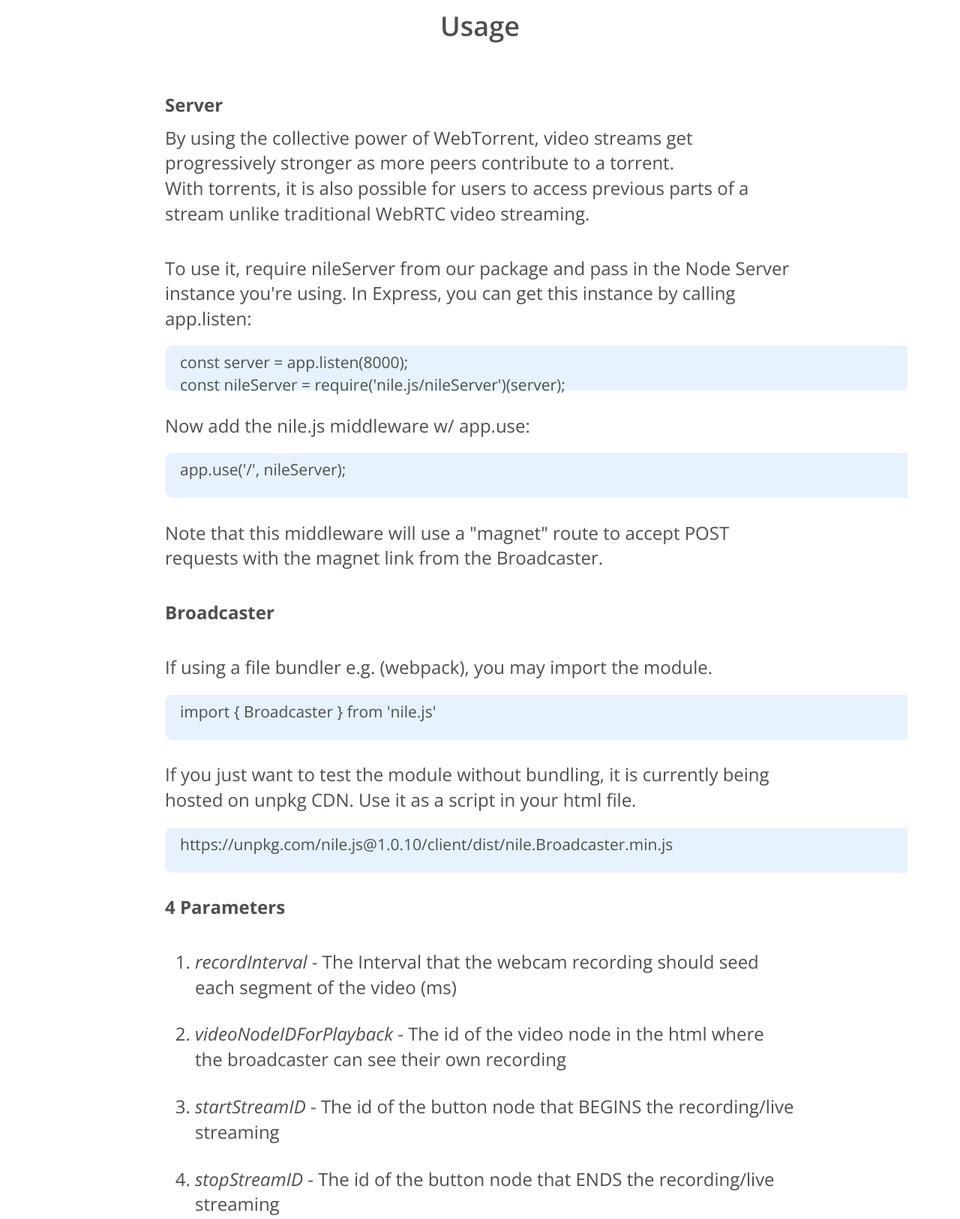
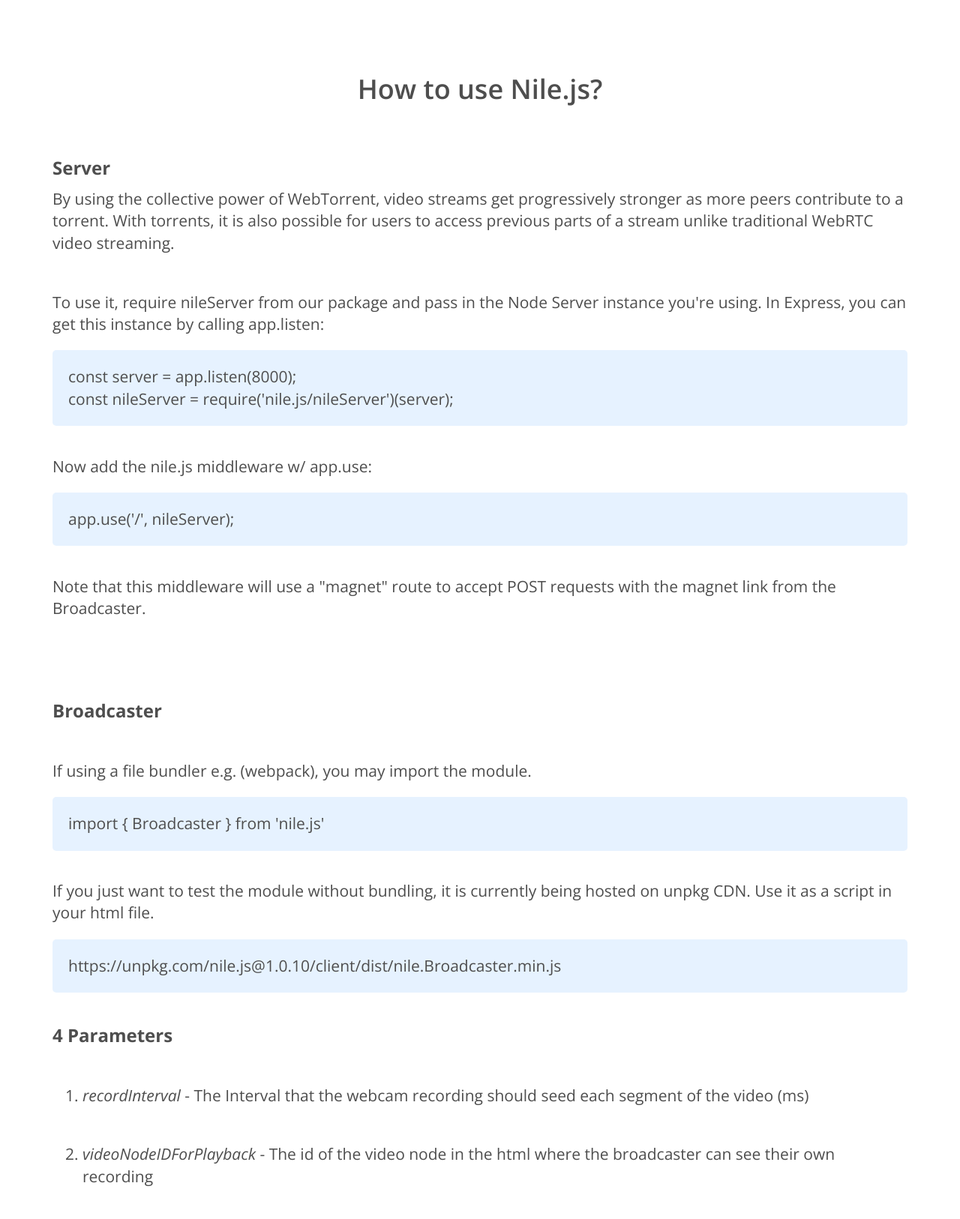
Before and after one commit to gitsummore/nile-is-landing, a website: page docs.html in a window 1280 px wide. Shown: the part 960-2586 px from the top of the page at 75% size. Drawn offline with nearby package versions, Linux system fonts and the light colour scheme; some packages are replaced by stand-ins of ours; a script that the page names is missing.

Commit message:
removed demo, fixed docs for mobile, and add names to homepage

```diff
--- a/css/main.css
+++ b/css/main.css
@@ -368,6 +368,14 @@
   display: inline-block;
 }
 
+.lkin:hover {
+  color: white;
+}
+
+.lkbutt {
+  color: goldenrod;
+}
+
 /*************************
 ********* Demo CSS ******
 **************************/
@@ -559,18 +567,16 @@
 }
 
 .code {
-  margin-right: 300px;
-  margin-left: 150px;
-  border-radius: 10px;
-  height: 60px;
-  width: 1150px;
+  position: relative;
+  height: 3%;
+  width: 100%;
   background-color: #e6f2ff;
+  border-radius: 5px;
 }
 
 .codeContent {
-  margin-top: 20px;
-  margin-left: 20px;
-  padding-top: 8px;
+  position: relative;
+  padding: 1em;
 }
 
 .skill-wrap {
--- a/docs.html
+++ b/docs.html
@@ -35,7 +35,6 @@
 				<div class="collapse navbar-collapse navbar-right">
 					<ul class="nav navbar-nav">
 						<li><a href="https://nilejs.com/index.html">Home</a></li>
-						<li><a href="https://nilejs.com/demo.html">Demo</a></li>
 						<li class="active"><a href="https://nilejs.com/docs.html">Getting Started</a></li>
 						<li><a href="https://github.com/gitsummore/nile.js" target="_blank">Github</a></li>
 					</ul>
@@ -51,11 +50,11 @@
 	<section id="docs">
 		<div class="container">
 			<div class="skill-wrap clearfix">
-
+				<h1 style="color:#4e4e4e; text-align: center">What is Nile.js?</h1><br/><br/>
 				<div class="center wow fadeInDown">
 					<p class="docsHeaders">Why WebTorrent?</p>
 					<p class="lead">By using the collective power of WebTorrent, video streams get progressively stronger as more peers contribute to a
-						torrent. <br> With torrents, it is also possible for users to access previous parts of a stream unlike traditional
+						torrent. With torrents, it is also possible for users to access previous parts of a stream unlike traditional
 						WebRTC video streaming. </p>
 				</div>
 
@@ -79,88 +78,104 @@
 			</div>
 		</div>
 	</section>
+	<!--docs-->
+
 	<hr>
 	<section id="docs">
 		<div class="container">
 			<div class="skill-wrap clearfix lead">
-
-				<h1 style="color:#4e4e4e; text-align: center">Usage</h1>
+				<h1 style="color:#4e4e4e; text-align: center">How to use Nile.js?</h1>
 
 				<br>
 				<br>
-				<p class="docsHeaders usage"><b>Server</b></p>
-				<p class="usage">By using the collective power of WebTorrent, video streams get progressively stronger as more peers contribute to a torrent.
-					<br> With torrents, it is also possible for users to access previous parts of a stream unlike traditional WebRTC video
-					streaming.
+				<div class="center wow fadeInDown" style="text-align: left">
+					<p class="docsHeaders"><b>Server</b></p>
+					<p class="lead">By using the collective power of WebTorrent, video streams get progressively stronger as more peers contribute to a
+						torrent. With torrents, it is also possible for users to access previous parts of a stream unlike traditional WebRTC
+						video streaming.
 					</p>
 					<br>
-				<p class="usage">To use it, require nileServer from our package and pass in the Node Server instance you're using. In Express, you can
+					<p class="lead">To use it, require nileServer from our package and pass in the Node Server instance you're using. In Express, you can
 						get this instance by calling app.listen:</p>
 					<div class="code">
 						<p class="codeContent">const server = app.listen(8000);<br>const nileServer = require('nile.js/nileServer')(server);</p>
 					</div>
 					<br>
-				<p class="usage">Now add the nile.js middleware w/ app.use:</p>
+					<p class="lead">Now add the nile.js middleware w/ app.use:</p>
 					<div class="code">
 						<p class="codeContent">app.use('/', nileServer);</p>
 					</div>
 					<br>
-				<p class="usage">Note that this middleware will use a "magnet" route to accept POST requests with the magnet link from the Broadcaster.</p>
+					<p class="lead">Note that this middleware will use a "magnet" route to accept POST requests with the magnet link from the Broadcaster.</p>
 
+				</div>
+				<!--center wow fadeInDown-->
 				<br>
 
-			<p class="docsHeaders usage"><b>Broadcaster</b></p><br>
-			<p class="usage">If using a file bundler e.g. (webpack), you may import the module.</p>
+				<!--Broadcaster Start-->
+				<div class="center wow fadeInDown" style="text-align: left">
+					<p class="docsHeaders lead"><b>Broadcaster</b></p><br>
+					<p class="lead">If using a file bundler e.g. (webpack), you may import the module.</p>
 					<div class="code">
 						<p class="codeContent">import { Broadcaster } from 'nile.js'</p>
 					</div>
 					<br>
-			<p class="usage">If you just want to test the module without bundling, it is currently being hosted on unpkg CDN. Use it as a script in
-				your html file.</p>
+					<p class="lead">If you just want to test the module without bundling, it is currently being hosted on unpkg CDN. Use it as a script
+						in your html file.</p>
 					<div class="code">
 						<p class="codeContent">https://unpkg.com/nile.js@1.0.10/client/dist/nile.Broadcaster.min.js</p>
 					</div>
 					<br>
 
-			<p class="docsHeaders usage"><b>4 Parameters</b></p><br>
+					<p class="docsHeaders lead"><b>4 Parameters</b></p><br>
 					<ol>
-				<li class="usage"><i>recordInterval</i> - The Interval that the webcam recording should seed each segment of the video (ms)</li><br>
-				<li class="usage"><i>videoNodeIDForPlayback</i> - The id of the video node in the html where the broadcaster can see their own recording</li><br>
-				<li class="usage"><i>startStreamID</i> - The id of the button node that BEGINS the recording/live streaming</li><br>
-				<li class="usage"><i>stopStreamID</i> - The id of the button node that ENDS the recording/live streaming</li><br>
+						<li class="lead"><i>recordInterval</i> - The Interval that the webcam recording should seed each segment of the video (ms)</li><br>
+						<li class="lead"><i>videoNodeIDForPlayback</i> - The id of the video node in the html where the broadcaster can see their own recording</li><br>
+						<li class="lead"><i>startStreamID</i> - The id of the button node that BEGINS the recording/live streaming</li><br>
+						<li class="lead"><i>stopStreamID</i> - The id of the button node that ENDS the recording/live streaming</li><br>
 					</ol>
-			<p class="usage">The Broadcaster object is used to stream video to a torrent and send the torrent link to the server and then to the network
-				of viewers.</p><br>
-			<p class="usage">Because torrents are immutable, we approximate streaming with torrents by setting a recordInterval, in milliseconds. This
-				sets how long each clip will be before being sent via torrent. From our experience, we recommend an interval 6000-10000
+					<p class="lead">The Broadcaster object is used to stream video to a torrent and send the torrent link to the server and then to the
+						network of viewers.</p><br>
+					<p class="lead">Because torrents are immutable, we approximate streaming with torrents by setting a recordInterval, in milliseconds.
+						This sets how long each clip will be before being sent via torrent. From our experience, we recommend an interval 6000-10000
 						(6-10 seconds).</p><br>
-			<p class="usage">Next, pass in the ID of the video tag you'd like to view your recording playback from as well as button IDs for the starting
-				and stopping the stream.</p><br>
-			<p class="docsHeaders usage"><b>Example</b></p>
+					<p class="lead">Next, pass in the ID of the video tag you'd like to view your recording playback from as well as button IDs for the
+						starting and stopping the stream.</p><br>
+
+					<p class="docsHeaders lead"><b>Example</b></p>
 					<div class="code">
 						<p class="codeContent">const broadcaster = new Broadcaster(8000, 'video', 'button-play-gum', 'button-stop-gum');</p>
 					</div><br>
-			<p class="docsHeaders usage"><b>Viewer</b></p><br>
-			<p class="usage">If using a file bundler e.g. (webpack), you may import the module.</p>
+				</div>
+
+				<!--Viewer Start-->
+				<div class="center wow fadeInDown" style="text-align: left">
+					<p class="docsHeaders lead"><b>Viewer</b></p><br>
+					<p class="lead">If using a file bundler e.g. (webpack), you may import the module.</p>
 					<div class="code">
 						<p class="codeContent">import { Viewer } from 'nile.js'</p>
 					</div><br>
-			<p class="usage">If you just want to test the module without bundling, it is currently being hosted on unpkg CDN. Use it as a script in
-				your html file.</p>
+					<p class="lead">If you just want to test the module without bundling, it is currently being hosted on unpkg CDN. Use it as a script
+						in your html file.</p>
 					<div class="code">
 						<p class="codeContent">https://unpkg.com/nile.js@1.0.10/client/dist/nile.Viewer.min.js</p>
 					</div><br>
-			<p class="docsHeaders usage"><b>2 Parameters:</b></p><br>
+					<p class="docsHeaders lead"><b>2 Parameters:</b></p><br>
 					<ol>
-				<li class="usage"><i>ID_of_NodeToRenderVideo</i> - ID of DOM element to render live feed to</li><br>
-				<li class="usage"><i>addedIceServers</i> - Array of extra WebRTC ICE servers, based on this interface laid out by W3C</li><br>
+						<li class="lead"><i>ID_of_NodeToRenderVideo</i> - ID of DOM element to render live feed to</li><br>
+						<li class="lead"><i>addedIceServers</i> - Array of extra WebRTC ICE servers, based on this interface laid out by W3C</li><br>
 					</ol>
-			<p class="docsHeaders usage"><b>Example</b></p>
+					<p class="docsHeaders lead"><b>Example</b></p>
 					<div class="code">
 						<p class="codeContent">const viewer = new Viewer('videos');</p>
 					</div><br>
-			<p class="usage">The Viewer maintains two WebRTC connections, one to a parent (client closest to server) and a child client (farther from server). These two connections create a chain of clients that propagate server-sent torrent information down to subsequent viewers down the chain.</p><br>
-			<p class="usage">In the event of a client disconnecting, the disconnecting Viewer will let its immediate child client know and tell it to reconnect to its parent. This maintains network integrity and ensures that the stream will still reach every client in that chain.</p><br>
+					<p class="lead">The Viewer maintains two WebRTC connections, one to a parent (client closest to server) and a child client (farther
+						from server). These two connections create a chain of clients that propagate server-sent torrent information down to
+						subsequent viewers down the chain.</p><br>
+					<p class="lead">In the event of a client disconnecting, the disconnecting Viewer will let its immediate child client know and tell it
+						to reconnect to its parent. This maintains network integrity and ensures that the stream will still reach every client
+						in that chain.</p><br>
+				</div>
 			</div>
 	</section>
 	<!--/docs-->
```
Also changed, not shown: broadcaster-full.html (+2 -2 lines), broadcaster.html (+1 -1 lines), footer.html (+0 -1 lines), index.html (+21 -5 lines), viewer.html (+1 -1 lines). Lines whose indentation alone changed are shown as unchanged.
